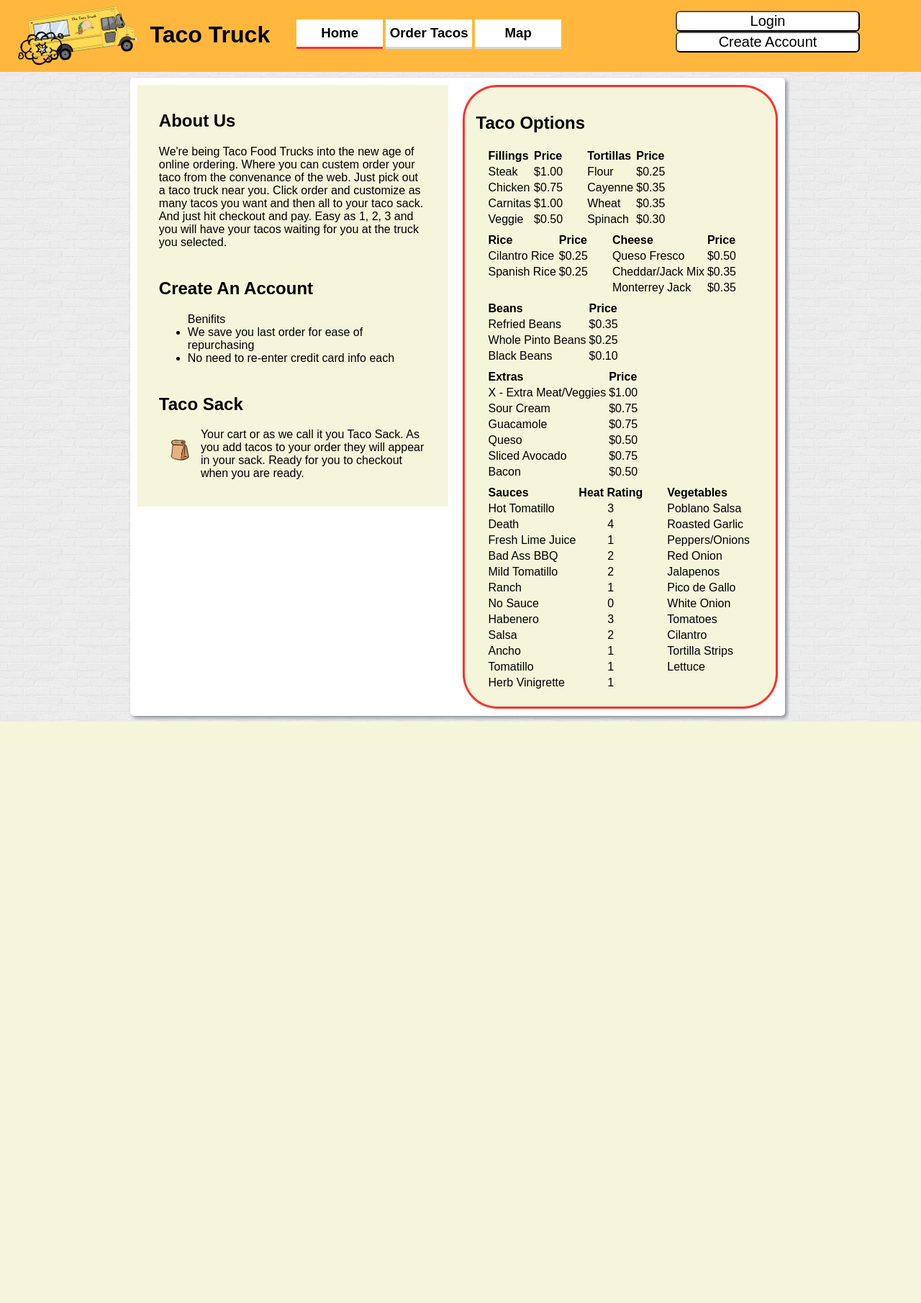
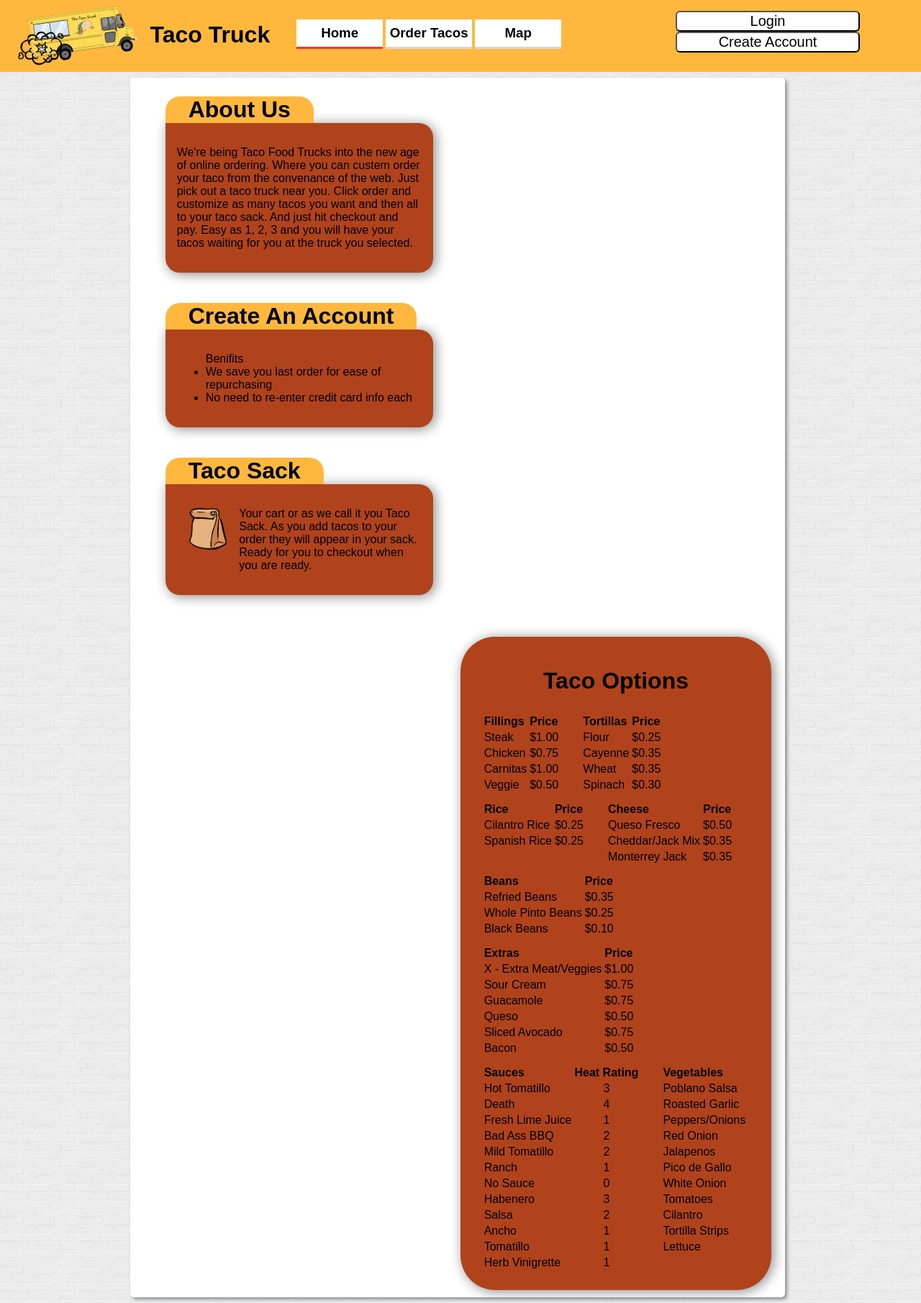
Before and after one commit to AustinCWells/TacoTruck, a PHP site: page / in a window 1280 px wide. Shown: the whole page at 72% size. Before the commit the page ends 1003 px from the top, so only its background shows below. Run offline with PHP 8.4, Linux system fonts and the light colour scheme; some libraries are stand-ins or nearby versions.

Commit message:
almost finish with front page

```diff
--- a/css/index.css
+++ b/css/index.css
@@ -1,18 +1,18 @@
 article#tacoMenu {
-	/*border-width: 15px;
-	-webkit-border-image:url(../img/menu_border.png) repeat;*/
-	border: 3px solid rgba(255, 0, 0, .8);
 	border-radius: 3em;
+	background-color: #B0431C;
+	box-shadow: 3px 2px 17px #888;
 }
 
 article {
 	width: 45%;
 	padding: 1em;
-	background-color: beige;
+	margin-left: 1%;
+	margin-right: 1%;
 }
 
 #sackInfo img {
-	width: 7%;
+	width: 16%;
 	float: left;
 	padding: 1em;
 
@@ -52,9 +52,38 @@ table, th, td {
 section{
 	padding-left: 3.5%;
 	padding-right: 3.5%;
-	padding-bottom: 5px;
+	padding-bottom: 10px;
 }
 
 #sauces td:nth-child(2) {
 	text-align: center;
 }
+
+#info h2{
+	display: inline-block;
+	padding: 0em 1em;
+	margin: 0em;
+	border-top-left-radius: 20px;
+	border-top-right-radius: 20px;
+	font-size: 2em;
+	background-color: #FFB83D;
+}
+
+.subContent{
+	margin-bottom: 2em;
+    padding: 1em 1em;
+    box-shadow: 3px 2px 17px #888;
+    background-color: #B0431C;
+    border-bottom-left-radius: 20px;
+	border-top-right-radius: 20px;
+	border-bottom-right-radius: 20px
+}
+
+#tacoMenu h2 {
+	font-size: 2em;
+	text-align: center;
+}
+
+.name{
+	padding-right: 25px;
+}
--- a/index.php
+++ b/index.php
@@ -22,11 +22,14 @@
 
 			<section id = "aboutUs">
 				<h2>About Us</h2>
-				<p>We're being Taco Food Trucks into the new age of online ordering.  Where you can custem order your taco from the convenance of the web.  Just pick out a taco truck near you.  Click order and customize as many tacos you want and then all to your taco sack. And just hit checkout and pay. Easy as 1, 2, 3 and you will have your tacos waiting for you at the truck you selected. </p>
+				<div class = "subContent">
+					<p>We're being Taco Food Trucks into the new age of online ordering.  Where you can custem order your taco from the convenance of the web.  Just pick out a taco truck near you.  Click order and customize as many tacos you want and then all to your taco sack. And just hit checkout and pay. Easy as 1, 2, 3 and you will have your tacos waiting for you at the truck you selected. </p>
+				</div>
 			</section>
 
 			<section id = "createAnAccount">
 				<h2>Create An Account</h2>
+				<div class = "subContent">
 				<ul>Benifits
 					<li>We save you last order for ease of repurchasing</li>
 					<li>No need to re-enter credit card info each</li>
@@ -35,7 +38,7 @@
 
 			<section id = "sackInfo">
 					<h2>Taco Sack</h2>
-					<div>
+					<div class = "subContent">
 						<img src="img/taco_sack.png" id = "tacoSack">
 						<p>Your cart or as we call it you Taco Sack.  As you add tacos to your order they will appear in your sack.  Ready for you to checkout when you are ready.</p>
 					</div>
@@ -44,7 +47,9 @@
 		</article>
 
 		<article id = "tacoMenu">
-			<h2>Taco Options</h2>
+			<div>
+				<h2>Taco Options</h2>
+			</div>
 		</article>
 
 		<div class = "end"></div>
```
